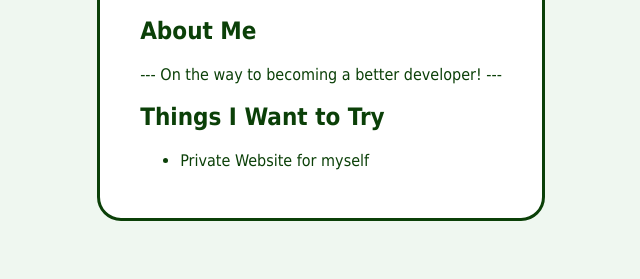
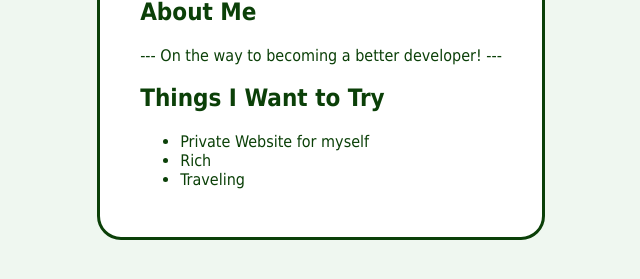
Before and after one commit to Angkii30/Software-Dev, a plain HTML site: page index.html in a window 1280 px wide. Shown: the part 339-618 px from the top of the page, without its empty margins (319-959 px from the left). Drawn offline with Linux system fonts and the light colour scheme.

Commit message:
เพิ่มสิ่งที่อยากทำ

```diff
--- a/index.html
+++ b/index.html
@@ -17,6 +17,8 @@
     <h2>Things I Want to Try</h2>
     <ul>
       <li>Private Website for myself</li>
+      <li>Rich</li>
+      <li>Traveling</li>
     </ul>
   </main>
 </body>
```
